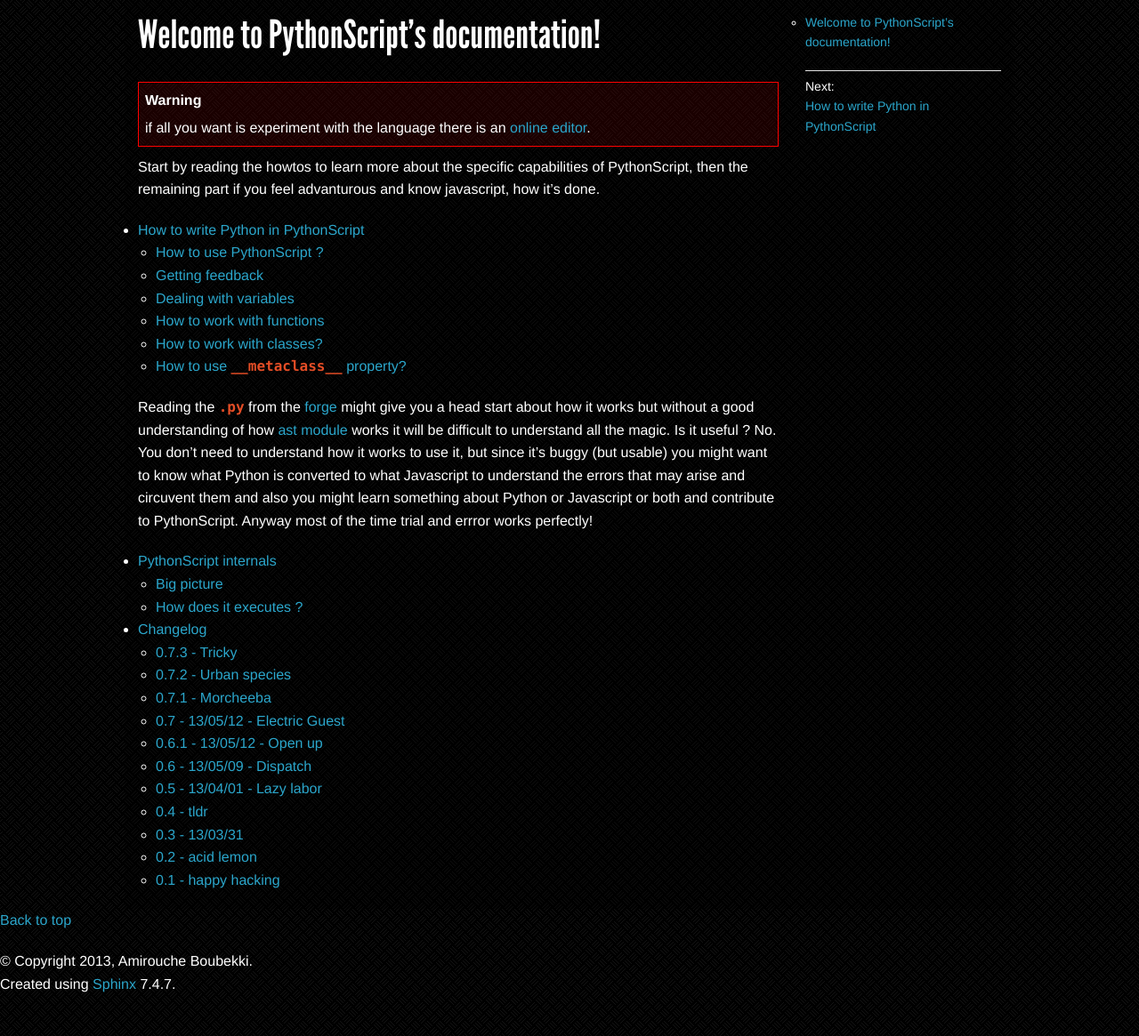
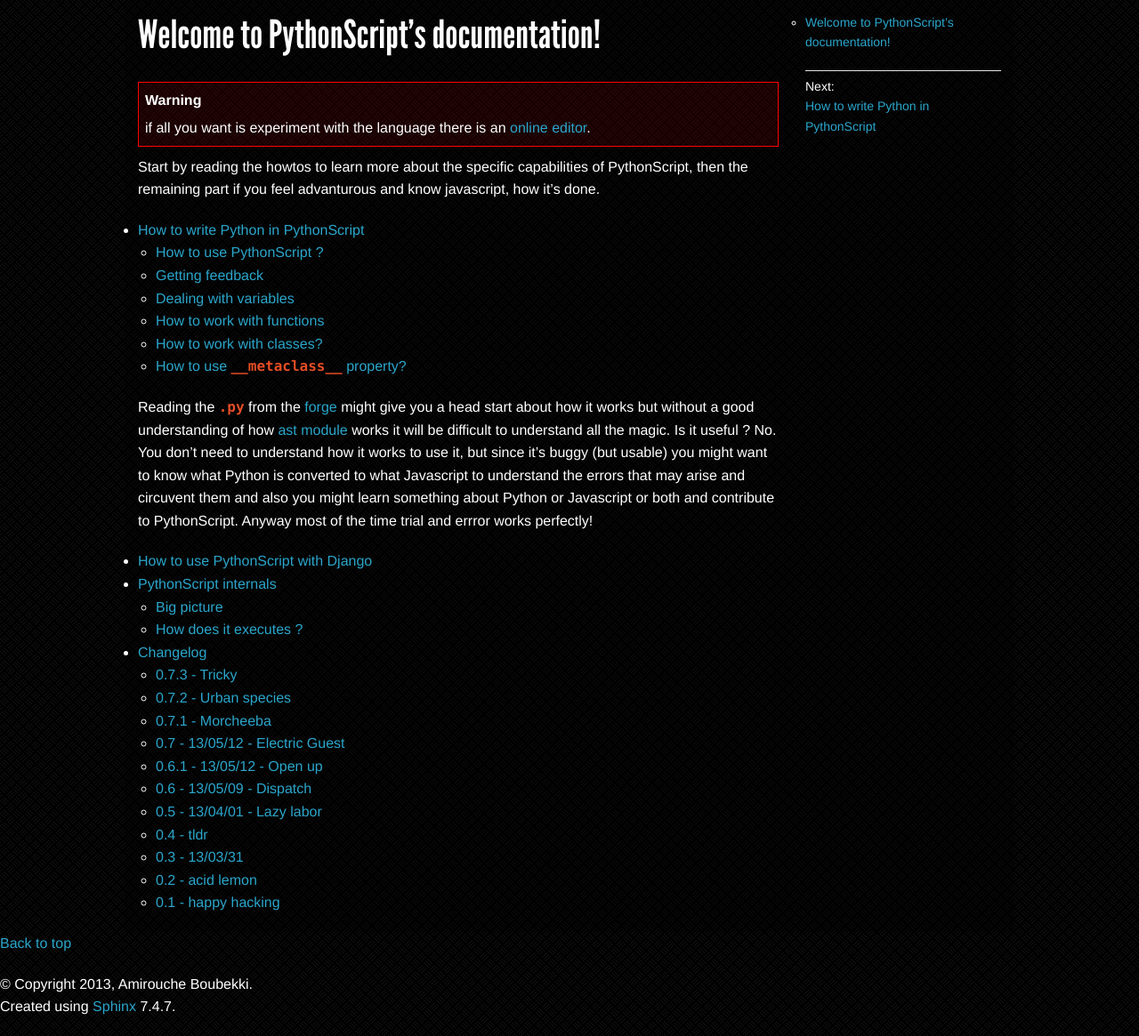
Before and after one commit to rusthon/Rusthon, a Sphinx documentation site: the page built from doc/source/index.rst, in a window 1280 px wide. Shown: the whole page at 89% size. Built offline with Sphinx 7.4.7, drawn with Linux system fonts in a browser that asks for light colours; some of the changed lines change nothing that is shown.

Commit message:
add django doc

```diff
--- /dev/null
+++ b/doc/source/django.rst
@@ -0,0 +1,45 @@
+How to use PythonScript with Django
+###################################
+
+PythonScript is compatible with Django and more precisly with Django compressor which takes great advantage of its support of preprocessors
+
+So what you need is Django and django-compressor:
+
+.. code-block:: sh
+
+   pip install PythonScriptTranslator django django_compressor
+
+Following `django compressor documentation <http://django-compressor.readthedocs.org/en/latest/quickstart/#installation>`_
+you need to add ``compressor`` to the list of installed apps:
+
+.. code-block:: python
+
+   INSTALLED_APPS = (
+        # other apps
+        "compressor",
+   )
+
+In case you use Django’s staticfiles contrib app (or its standalone counterpart django-staticfiles) you have to add Django Compressor’s file finder to the ``STATICFILES_FINDERS`` setting, for example with ``django.contrib.staticfiles``:
+
+.. code-block:: python
+
+   STATICFILES_FINDERS = (
+    'django.contrib.staticfiles.finders.FileSystemFinder',
+    'django.contrib.staticfiles.finders.AppDirectoriesFinder',
+    # other finders..
+    'compressor.finders.CompressorFinder',
+   )
+
+Once this is done configure ``COMPRESS_PRECOMPILERS`` like it is explained `the documentation <http://django_compressor.readthedocs.org/en/latest/settings/#django.conf.settings.COMPRESS_PRECOMPILERS>`_ with ``pythonscript`` command. You will end up with something similar to the following:
+
+.. code-block:: python
+
+   COMPRESS_PRECOMPILERS = ( ('text/pythonscript', 'pythonscript < {infile} > {outfile}'), )
+
+Then you can include pythonscript files in the templates using a snippet similar to the following:
+
+.. code-block:: html
+
+   {% compress %}<script type="text/pythonscript" charset="utf-8" src="/static/py/app.py" />{% endcompress %}
+
+Or you can try the demo `django project <https://github.com/PythonScript-/PythonScript/tree/master/django-demo>`_.
--- a/doc/source/index.rst
+++ b/doc/source/index.rst
@@ -21,5 +21,6 @@
 .. toctree::
    :maxdepth: 2
 
+   django
    internals
    changelog
```
